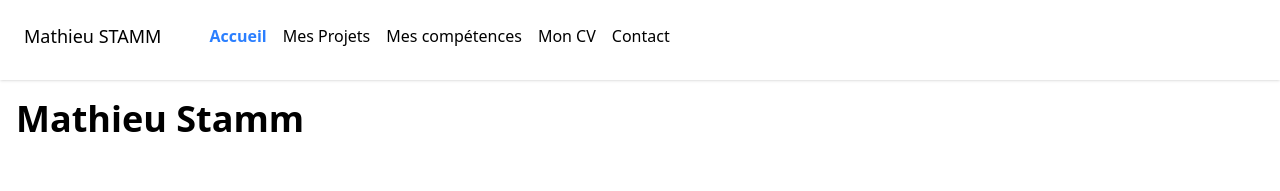
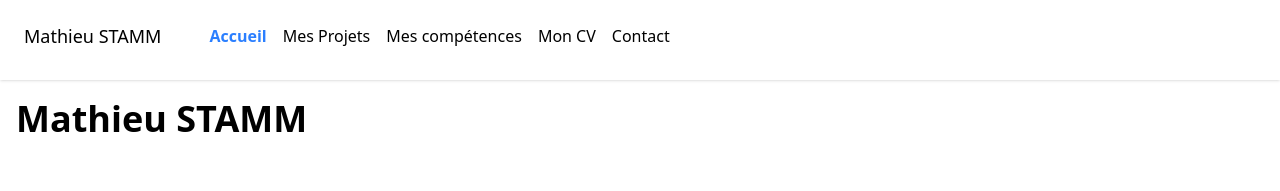
Before and after one commit to Mamath68/portfolio-angular, an Angular app: page / in a window 1280 px wide. Shown: the top 191 px of the page. Built offline with nearby package versions, Linux system fonts and the light colour scheme.

Commit message:
modification du message d'accueil sur les différentes pages

```diff
--- a/src/app/contact/contact.html
+++ b/src/app/contact/contact.html
@@ -1 +1 @@
-<p>contact works!</p>
+<h1>Me Contacter</h1>
--- a/src/app/home/home.html
+++ b/src/app/home/home.html
@@ -1,3 +1 @@
-<h1>
-  Mathieu Stamm
-</h1>
+<h1>Mathieu STAMM</h1>
--- a/src/app/mentions/mentions.html
+++ b/src/app/mentions/mentions.html
@@ -1 +1 @@
-<p>mentions works!</p>
+<h1>Mentions légaux</h1>
--- a/src/app/projects/projects.html
+++ b/src/app/projects/projects.html
@@ -1 +1 @@
-<h1>mes projets</h1>
+<h1>Mes projets</h1>
--- a/src/app/skills/skills.html
+++ b/src/app/skills/skills.html
@@ -1 +1 @@
-<p>skills works!</p>
+<h1>Mes Compétences</h1>
```
